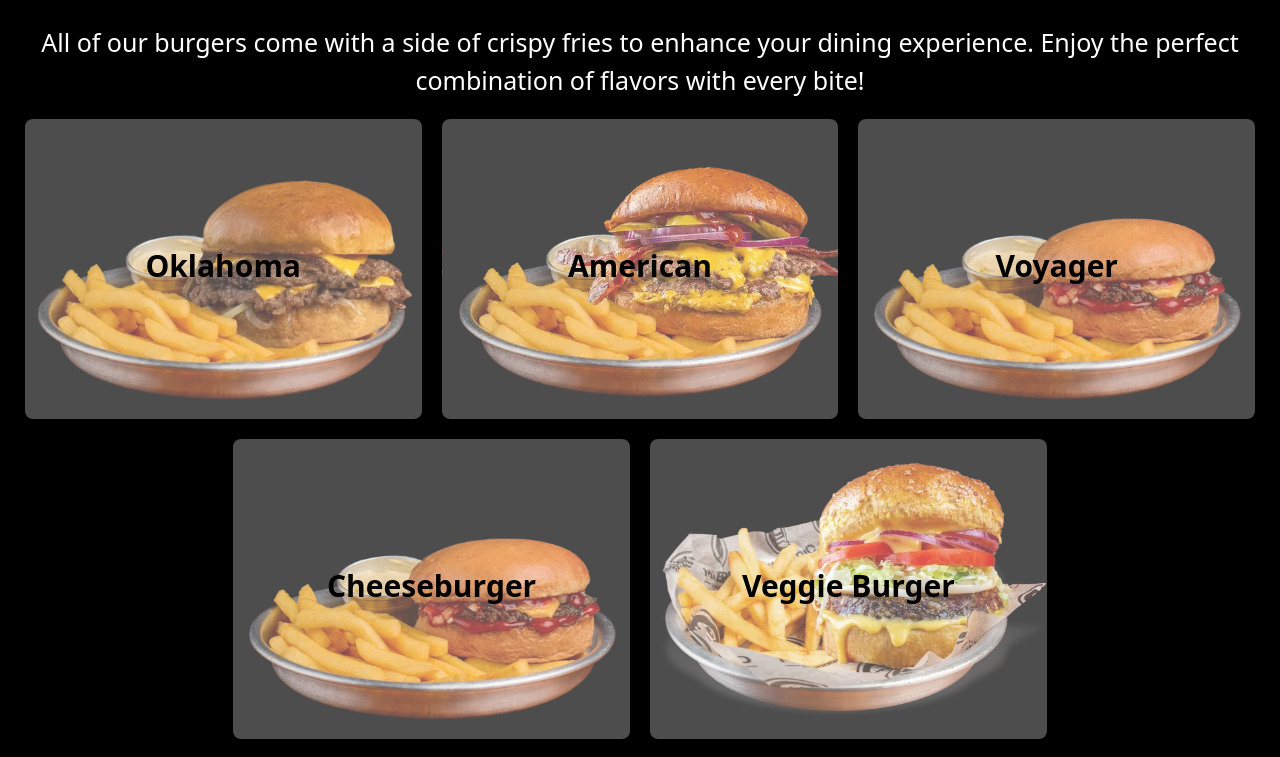
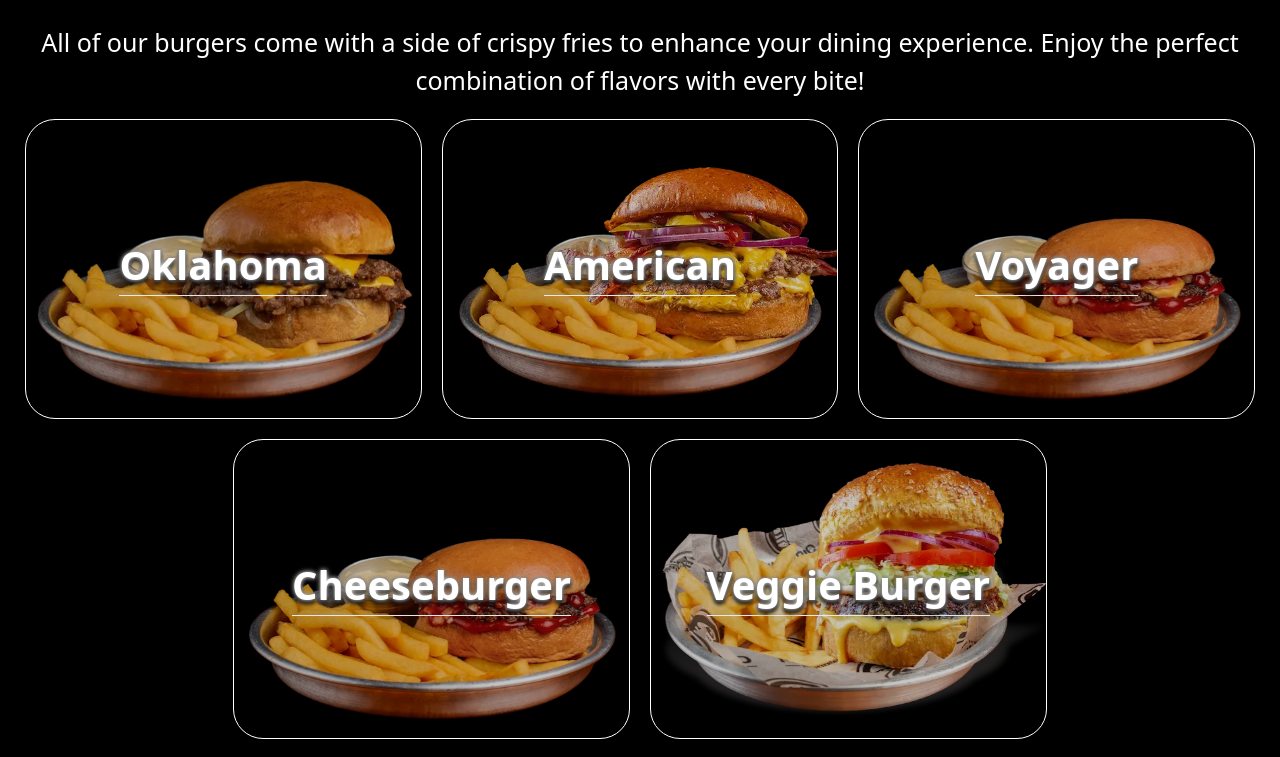
Before and after one commit to franpaezl/ChallengeFinalFrontVoyager, a React (Vite) app: page / in a window 1280 px wide. Shown: the part 1001-1758 px from the top of the page. Built offline with nearby package versions, Linux system fonts and the light colour scheme.

Commit message:
modificando tarjeta

```diff
--- a/src/components/FoodCards.jsx
+++ b/src/components/FoodCards.jsx
@@ -22,13 +22,13 @@ const FoodCards = (props) => {
           backgroundPosition: props.backgroundPosition || 'center'
         }}
       >
-        <div className='card-front flex flex-col items-center justify-center rounded-lg'>
-          <div className='h-full w-full flex flex-col items-center justify-center bg-white bg-opacity-30 rounded-lg p-4'>
-            <h3 className='text-[30px] text-black font-bold mb-2'>{props.name}</h3>
+        <div className='card-front flex flex-col items-center justify-center rounded-lg border border-white'>
+          <div className='h-full w-full flex flex-col items-center justify-center bg-[#00000034] rounded-[50px] p-4 '>
+            <h3 id='textShadow' className='text-[40px] text-white font-extrabold mb-2 border-b'>{props.name}</h3>
             {/* Removed description and price from the front */}
           </div>
         </div>
-        <div className='card-back flex flex-col items-center gap-[10px] justify-center bg-white rounded-lg p-4'>
+        <div className='card-back flex flex-col items-center gap-[10px] justify-center bg-white rounded-[50px] p-4'>
           <img src={props.typeIcon} alt="Category Icon" className='w-[50px] text-[#0F1D15]' />
           <h3 className='text-[30px] text-[#0F1D15] font-bold'>{props.name}</h3>
           <p className='text-lg text text-center text-[#0F1D15]'>{props.description}</p> {/* Moved description here */}
@@ -43,6 +43,7 @@ const FoodCards = (props) => {
         </div>
       </div>
     </div>
+
   );
 }
 
--- a/src/styles/foodCards.css
+++ b/src/styles/foodCards.css
@@ -8,7 +8,7 @@
     width: 100%;
     height: 100%;
     position: relative;
-    transition: transform 0.8s; /* Duración del giro */
+    transition: transform 1.4s; /* Duración del giro */
     transform-style: preserve-3d; /* Mantiene la parte frontal y trasera en su lugar durante el giro */
     cursor: pointer; /* Cambia el cursor al pasar sobre la tarjeta */
   }
@@ -32,3 +32,39 @@
     justify-content: center;
     background-color: white; /* Fondo blanco para la parte trasera */
   }
+
+  #textShadow{
+    text-shadow: 0px 0px 5px white, 0px 0px 4px black, 0px 2px 4px black, 0px 4px 4px black;
+  }
+/* ------------------------------------------------------------------------------------ */
+ .card{
+  --principal: #f7bd00;
+--second: #c59700;
+--third: #fdf0c9;
+--fourth: #7b5e00;
+--whatsapp: #25d366;
+--swiper-theme-color: #007aff;
+--swiper-navigation-size: 44px;
+text-align: center;
+visibility: visible;
+box-sizing: border-box;
+border: none;
+outline: 0;
+font-weight: inherit;
+font-style: inherit;
+font-size: 100%;
+font-family: inherit;
+vertical-align: baseline;
+text-decoration: none;
+margin: 0;
+padding: 0;
+float: left;
+width: 100%;
+color: #fff;
+position: relative;
+transform-style: preserve-3d;
+perspective: 1000px;
+backface-visibility: hidden;
+transition: 0.9s cubic-bezier(0.68, -0.55, 0.265, 1.55);
+margin-bottom: 20px;
+ }
```
